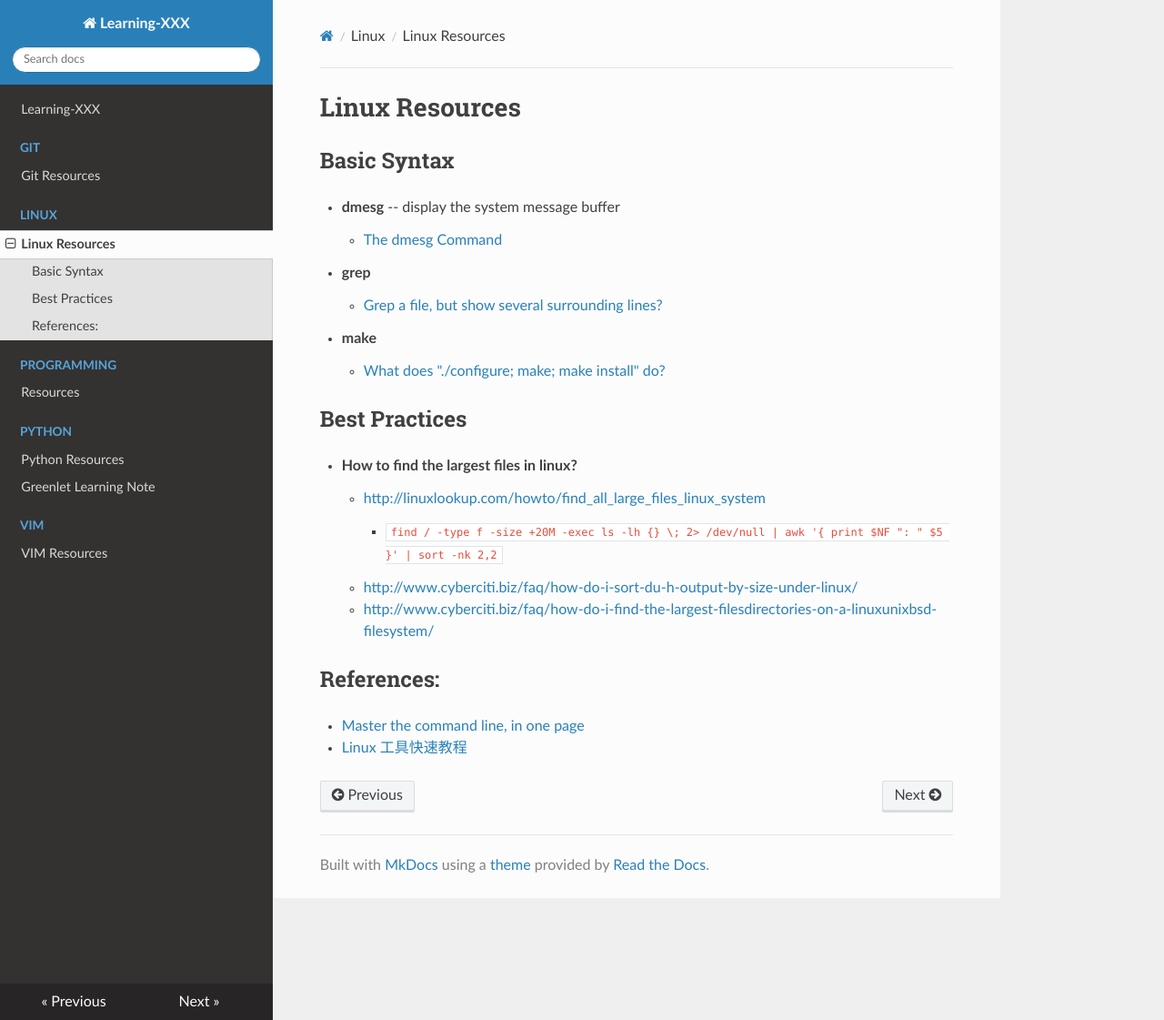
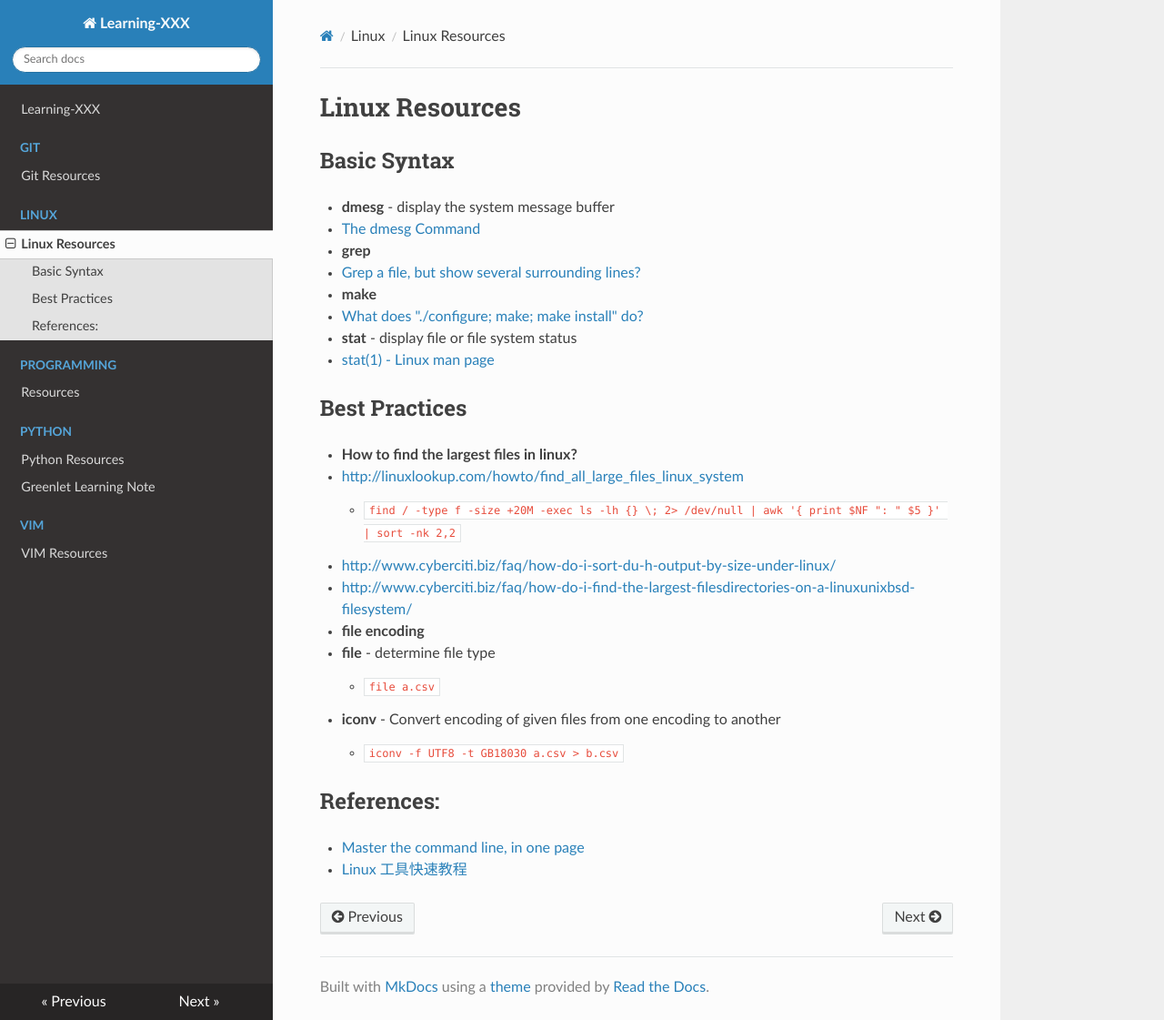
Before and after one commit to omsobliga/Learning-XXX, an MkDocs documentation site: the page built from docs/Linux/README.md, in a window 1280 px wide and 1121 px high. Shown: the whole window at 91% size. Built offline with MkDocs 1.6.1, drawn with Linux system fonts in a browser that asks for light colours; nearby versions of some CDN libraries.

Commit message:
Add demsg/iconv/file usage

```diff
--- a/docs/Linux/README.md
+++ b/docs/Linux/README.md
@@ -2,22 +2,33 @@
 
 ## Basic Syntax
 
-- **dmesg** -- display the system message buffer
-    - [The dmesg Command](http://www.linfo.org/dmesg.html)
+- **dmesg** - display the system message buffer
+  - [The dmesg Command](http://www.linfo.org/dmesg.html)
 
 - **grep**
-    - [Grep a file, but show several surrounding lines?](http://stackoverflow.com/questions/9081/grep-a-file-but-show-several-surrounding-lines)
+  - [Grep a file, but show several surrounding lines?](http://stackoverflow.com/questions/9081/grep-a-file-but-show-several-surrounding-lines)
+
+
 
 - **make**
-    - [What does "./configure; make; make install" do?](http://askubuntu.com/questions/173088/what-does-configure-make-make-install-do)
+  - [What does "./configure; make; make install" do?](http://askubuntu.com/questions/173088/what-does-configure-make-make-install-do)
+
+- **stat** - display file or file system status
+  - [stat(1) - Linux man page](http://linux.die.net/man/1/stat)
 
 ## Best Practices
 
 - **How to find the largest files in linux?**
-    - <http://linuxlookup.com/howto/find_all_large_files_linux_system>
-        - `find / -type f -size +20M -exec ls -lh {} \; 2> /dev/null | awk '{ print $NF ": " $5 }' | sort -nk 2,2`
-    - <http://www.cyberciti.biz/faq/how-do-i-sort-du-h-output-by-size-under-linux/>
-    - <http://www.cyberciti.biz/faq/how-do-i-find-the-largest-filesdirectories-on-a-linuxunixbsd-filesystem/>
+  - <http://linuxlookup.com/howto/find_all_large_files_linux_system>
+    - `find / -type f -size +20M -exec ls -lh {} \; 2> /dev/null | awk '{ print $NF ": " $5 }' | sort -nk 2,2`
+  - <http://www.cyberciti.biz/faq/how-do-i-sort-du-h-output-by-size-under-linux/>
+  - <http://www.cyberciti.biz/faq/how-do-i-find-the-largest-filesdirectories-on-a-linuxunixbsd-filesystem/>
+
+- **file encoding**
+  - **file** - determine file type
+    - `file a.csv`
+  - **iconv** - Convert encoding of given files from one encoding to another
+    - `iconv -f UTF8 -t GB18030 a.csv > b.csv`
 
 ## References:
 
```
